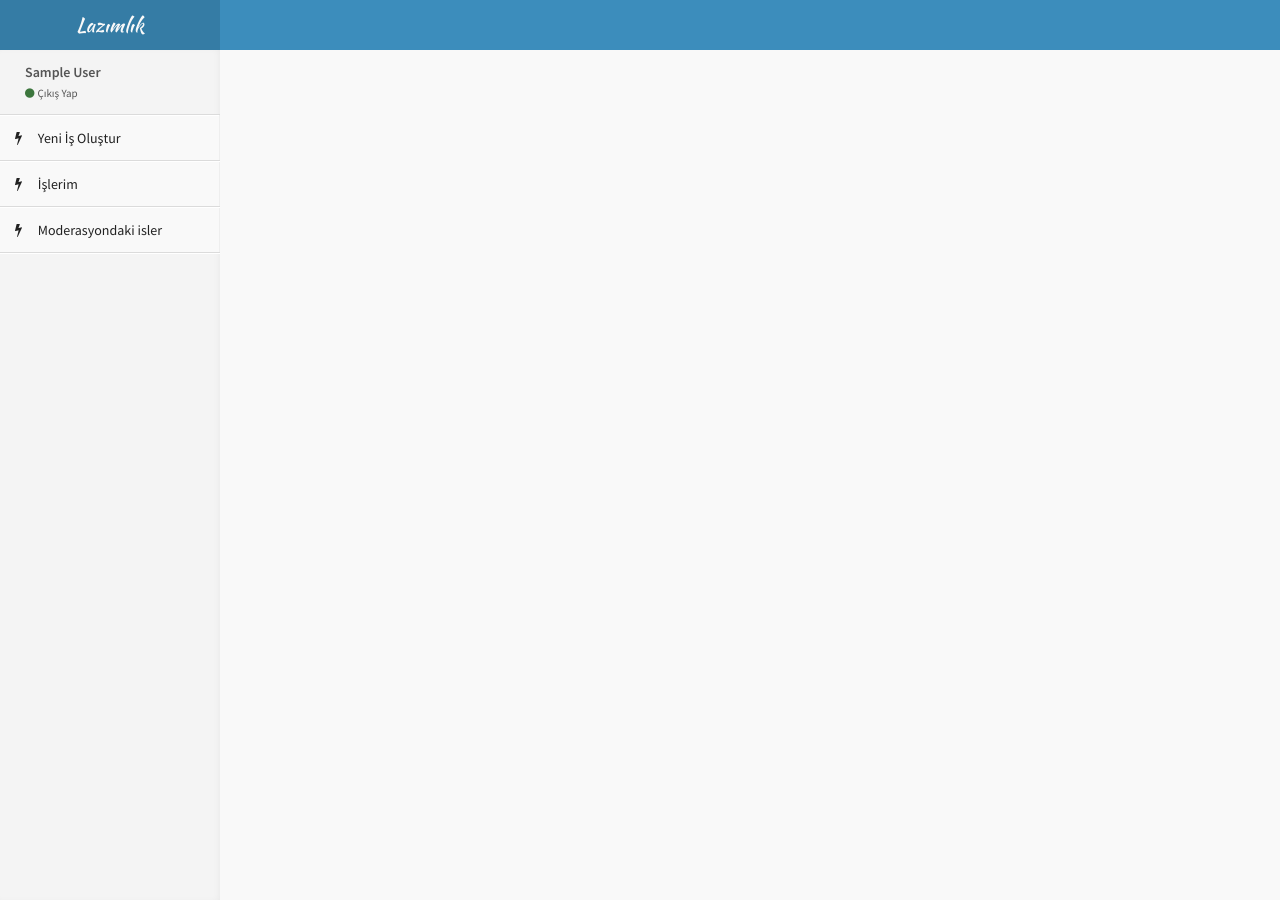
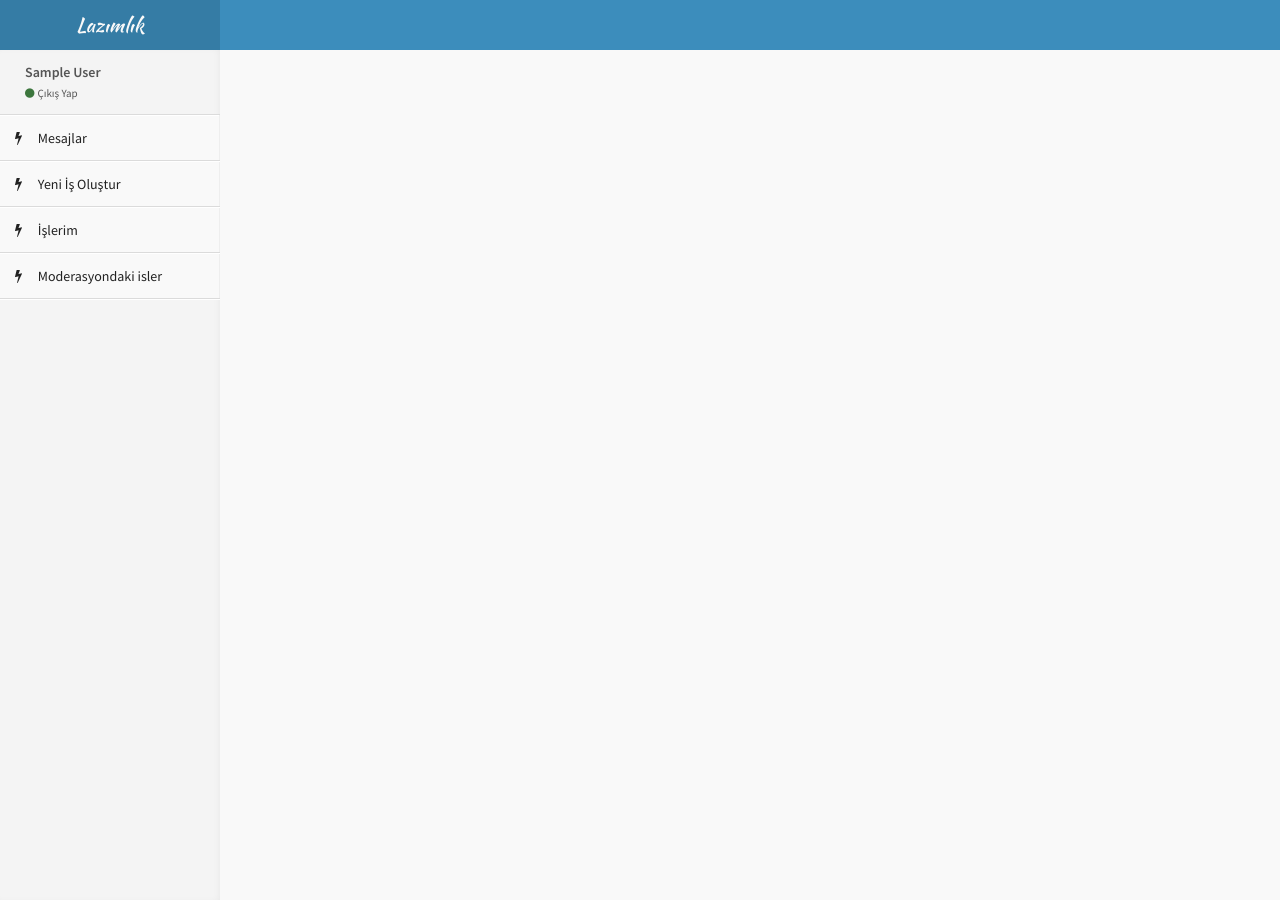
Before and after one commit to ozgebarbaros/collectivework, a Django app: template templates/base.html in a window 1280 px wide. Run offline with Django 3.2, Linux system fonts and the light colour scheme; the template is opened without the code that fills it, so the values that code supplies are empty; the visitor is signed in with stand-in values (Sample User, id 1); some libraries are stand-ins or nearby versions.

Commit message:
mesajlasma ozelligi eklendi

```diff
--- a/collectivework/urls.py
+++ b/collectivework/urls.py
@@ -14,9 +14,11 @@ Including another URLconf
 """
 from django.conf.urls import include, url
 from django.contrib import admin
+import postman
 
 urlpatterns = [
     url(r'^admin/', include(admin.site.urls)),
+    url(r'^messages/', include('postman.urls', namespace='postman', app_name='postman')),
     url('', include('social.apps.django_app.urls', namespace='social')),
     url(r'^$', 'collectivework.views.login',name='login'),
     #url(r'^home/$', 'collectivework.views.home', name='home'),
--- a/templates/base.html
+++ b/templates/base.html
@@ -28,6 +28,12 @@
 
 				<ul class="sidebar-menu">
 					{% if user and not user.is_anonymous%}
+					<li class="active">
+						<a href="/messages/inbox">
+							<i class="fa fa-bolt"></i>
+							<span>Mesajlar</span>
+						</a>
+					</li>
 					<li class="active">
 						<a href="{% url 'create_ticket' %}">
 							<i class="fa fa-bolt"></i>
```
Also changed, not shown: collectivework/settings.py (+9 -0 lines), README.md.
